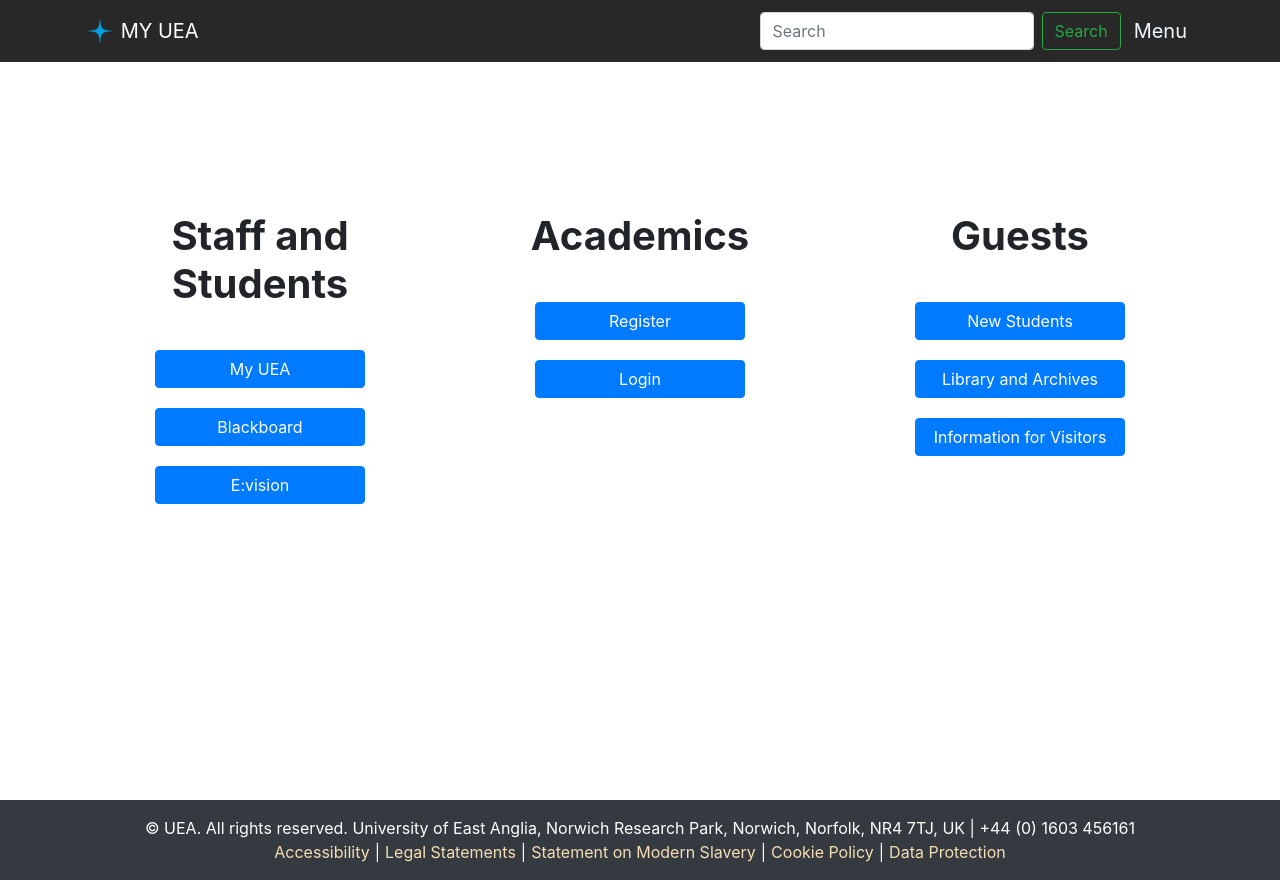
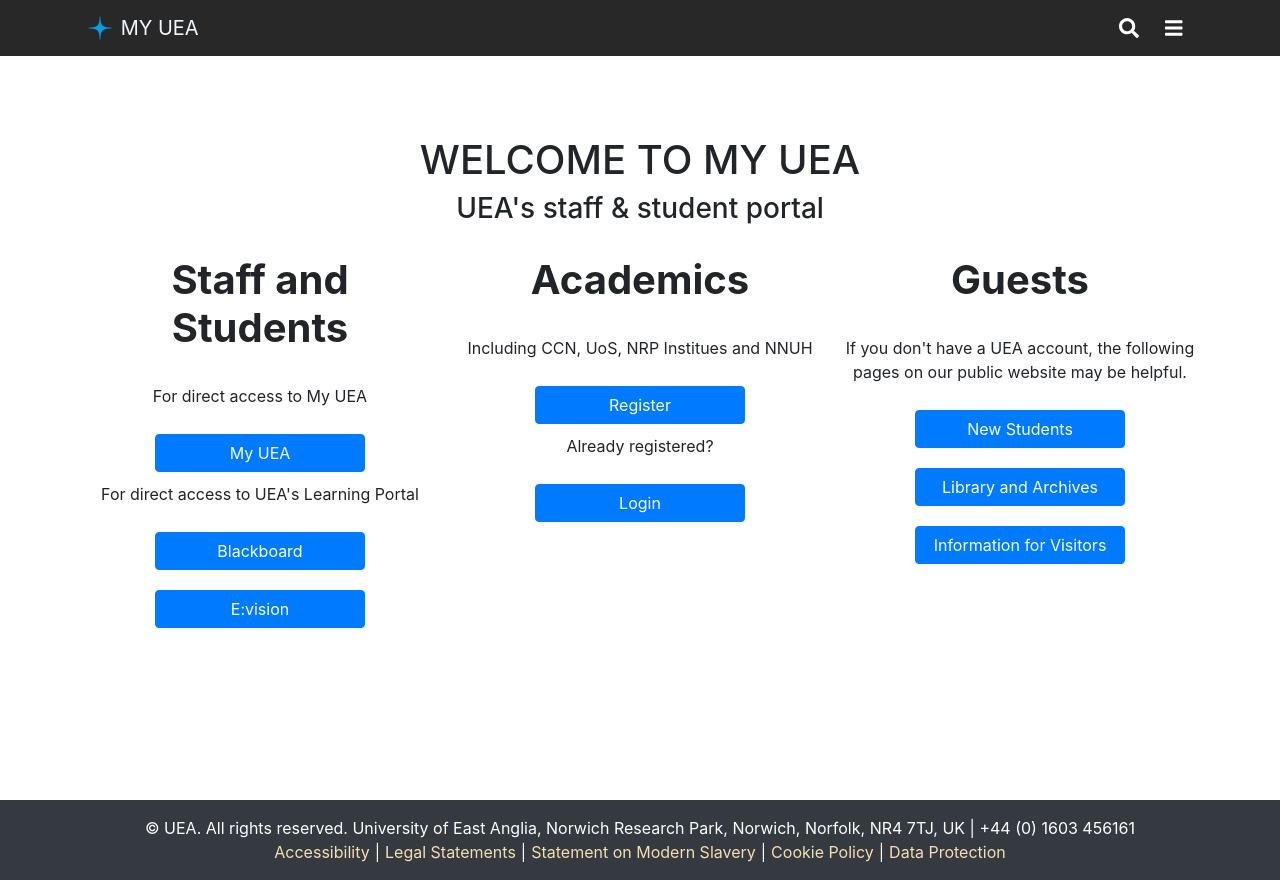
Before and after one commit to james0209/hci_cw2, a React (Create React App) app: page /#/ in a window 1280 px wide. Built offline with nearby package versions, Linux system fonts and the light colour scheme.

Commit message:
added hamburger button to navbar

```diff
--- a/package.json
+++ b/package.json
@@ -4,6 +4,9 @@
 	"version": "0.1.0",
 	"private": true,
 	"dependencies": {
+		"@fortawesome/fontawesome-svg-core": "^1.2.32",
+		"@fortawesome/free-solid-svg-icons": "^5.15.1",
+		"@fortawesome/react-fontawesome": "^0.1.13",
 		"@testing-library/jest-dom": "^5.11.6",
 		"@testing-library/react": "^11.2.2",
 		"@testing-library/user-event": "^12.5.0",
--- a/src/App.css
+++ b/src/App.css
@@ -8,7 +8,10 @@
 }
 
 .content {
-	margin-top: 150px;
+	margin-top: 80px;
+}
+.content > h3 {
+	margin-bottom: 30px;
 }
 
 p {
@@ -24,15 +27,27 @@
 .nav-link:hover {
 	color: #00aef0 !important;
 }
+.navbar-brand {
+	color: aliceblue !important;
+}
 .nav-link {
 	font-size: 20px;
 	color: aliceblue !important;
 	margin-left: 5px;
 }
+.fa-bars,
+.fa-search {
+	color: white;
+}
+.navbar-toggler-icon,
+MDBNavbarToggler,
+.navbar-toggler {
+	color: aliceblue !important;
+}
 
 /* Content */
 
-.content > .row > .col > .btn {
+.content > .row > .col-sm > .btn {
 	width: 60%;
 	margin-top: 10px;
 	margin-bottom: 10px;
--- a/src/App.js
+++ b/src/App.js
@@ -2,7 +2,7 @@
 import { HashRouter, Switch, Route } from "react-router-dom";
 import { Portal } from "./Portal";
 import { Dashboard } from "./Dashboard";
-import { Navigation } from "./Navigation";
+import Navigation from "./Navigation";
 import { Footer } from "./Footer";
 import NotFound from "./NotFound";
 import "./App.css";
--- a/src/Dashboard.js
+++ b/src/Dashboard.js
@@ -1,5 +1,4 @@
 import { Card, CardDeck, Button } from "react-bootstrap";
-import { Link } from "react-router-dom";
 
 export const Dashboard = () => {
 	return (
@@ -80,7 +79,7 @@
 										Some quick example text to build on the card title and make
 										up the bulk of the card's content.
 									</Card.Text>
-									<Card.Link href="#">Card Link</Card.Link>
+									<Card.Link href="#">Read More</Card.Link>
 								</Card.Body>
 							</Card>
 							<Card style={{ width: "18rem" }} className="mx-auto">
@@ -93,7 +92,7 @@
 										Some quick example text to build on the card title and make
 										up the bulk of the card's content.
 									</Card.Text>
-									<Card.Link href="#">Card Link</Card.Link>
+									<Card.Link href="#">Read More</Card.Link>
 								</Card.Body>
 							</Card>
 							<Card style={{ width: "18rem" }} className="mx-auto">
@@ -106,7 +105,7 @@
 										Some quick example text to build on the card title and make
 										up the bulk of the card's content.
 									</Card.Text>
-									<Card.Link href="#">Card Link</Card.Link>
+									<Card.Link href="#">Read More</Card.Link>
 								</Card.Body>
 							</Card>
 						</CardDeck>
--- a/src/Footer.js
+++ b/src/Footer.js
@@ -1,5 +1,4 @@
 import React from "react";
-import { Link } from "react-router-dom";
 
 export const Footer = () => {
 	return (
--- a/src/Navigation.js
+++ b/src/Navigation.js
@@ -1,19 +1,104 @@
-import React from "react";
+import React, { Component } from "react";
 import { Link } from "react-router-dom";
+import { Navbar, Container, Button } from "react-bootstrap";
 import {
-	Navbar,
-	Nav,
-	NavDropdown,
-	Container,
-	Form,
-	FormControl,
-	Button,
-} from "react-bootstrap";
+	MDBNavbar,
+	MDBNavbarNav,
+	MDBNavItem,
+	MDBNavLink,
+	MDBCollapse,
+} from "mdbreact";
+import { faBars, faSearch } from "@fortawesome/free-solid-svg-icons";
+import { FontAwesomeIcon } from "@fortawesome/react-fontawesome";
 
-export const Navigation = () => {
+class Navigation extends Component {
+	state = {
+		collapseID: "",
+	};
+
+	toggleCollapse = (collapseID) => () => {
+		this.setState((prevState) => ({
+			collapseID: prevState.collapseID !== collapseID ? collapseID : "",
+		}));
+	};
+
+	render() {
+		return (
+			<nav class="hero">
+				<MDBNavbar className="justify-content-end">
+					<Container>
+						<Navbar.Brand as={Link} to="/">
+							<img
+								alt=""
+								src="./uea_logo.png"
+								width="30"
+								height="30"
+								className="d-inline-block align-top"
+							/>{" "}
+							MY UEA
+						</Navbar.Brand>
+						<Button
+							className="navbar-toggler ml-auto"
+							type="button"
+							onClick={this.toggleCollapse("navbarCollapse1")}
+						>
+							<FontAwesomeIcon icon={faSearch} />
+						</Button>
+
+						<Button
+							className="navbar-toggler"
+							type="button"
+							onClick={this.toggleCollapse("navbarCollapse1")}
+						>
+							<FontAwesomeIcon icon={faBars} />
+						</Button>
+						<MDBCollapse
+							id="navbarCollapse1"
+							isOpen={this.state.collapseID}
+							navbar
+						>
+							{/* 							<MDBNavItem>
+								<Form inline>
+									<FormControl
+										type="text"
+										placeholder="Search"
+										className="mr-sm-2"
+									/>
+									<Button
+										variant="outline-success"
+										type="submit"
+										value="Submit"
+									>
+										Search
+									</Button>
+								</Form>
+							</MDBNavItem> */}
+							<MDBNavbarNav left>
+								<MDBNavItem active>
+									<MDBNavLink as={Link} to="/dashboard">
+										Home
+									</MDBNavLink>
+								</MDBNavItem>
+								<MDBNavItem>
+									<MDBNavLink as={Link} to="/dashboard">
+										Profile
+									</MDBNavLink>
+								</MDBNavItem>
+							</MDBNavbarNav>
+						</MDBCollapse>
+					</Container>
+				</MDBNavbar>
+			</nav>
+		);
+	}
+}
+
+export default Navigation;
+
+/* export const Navigation = () => {
 	return (
 		<nav class="hero">
-			<Navbar collapseOnSelect expand="lg" variant="dark">
+			<Navbar variant="dark">
 				<Container>
 					<Navbar.Brand as={Link} to="/">
 						<img
@@ -50,4 +135,4 @@
 			</Navbar>
 		</nav>
 	);
-};
+}; */
--- a/src/NotFound.js
+++ b/src/NotFound.js
@@ -3,7 +3,7 @@
 
 const NotFound = () => (
 	<div>
-		<h1 className="mt-4">404 - Not Found!</h1>
+		<h1 className="mt-4">404 - Page Not Found!</h1>
 		<Link to="/">Go Home</Link>
 	</div>
 );
--- a/src/Portal.js
+++ b/src/Portal.js
@@ -7,16 +7,20 @@
 		<div class="hero">
 			<div>
 				<Container className="content">
+					<h1>WELCOME TO MY UEA</h1>
+					<h3>UEA's staff & student portal</h3>
 					<Row>
-						<Col>
+						<Col sm>
 							<h1>
 								<b>Staff and Students</b>
 							</h1>{" "}
 							<br></br>
+							<p>For direct access to My UEA</p>
 							<Button variant="primary" as={Link} to="/dashboard">
 								My UEA
 							</Button>{" "}
 							<br></br>
+							<p>For direct access to UEA's Learning Portal</p>
 							<Button
 								variant="primary"
 								href="https://learn.uea.ac.uk/"
@@ -35,19 +39,25 @@
 								E:vision
 							</Button>{" "}
 						</Col>
-						<Col>
+						<Col sm>
 							<h1>
 								<b>Academics</b>
 							</h1>{" "}
 							<br></br>
+							<p>Including CCN, UoS, NRP Institues and NNUH</p>
 							<Button variant="primary">Register</Button> <br></br>
+							<p>Already registered?</p>
 							<Button variant="primary">Login</Button> <br></br>{" "}
 						</Col>
-						<Col>
+						<Col sm>
 							<h1>
 								<b>Guests</b>
 							</h1>{" "}
 							<br></br>
+							<p>
+								If you don't have a UEA account, the following pages on our
+								public website may be helpful.
+							</p>
 							<Button variant="primary">New Students</Button> <br></br>
 							<Button variant="primary">Library and Archives</Button> <br></br>
 							<Button variant="primary">Information for Visitors</Button>{" "}
```
Also changed, not shown: 2 other files (tests, documents, lock files or other folders).
